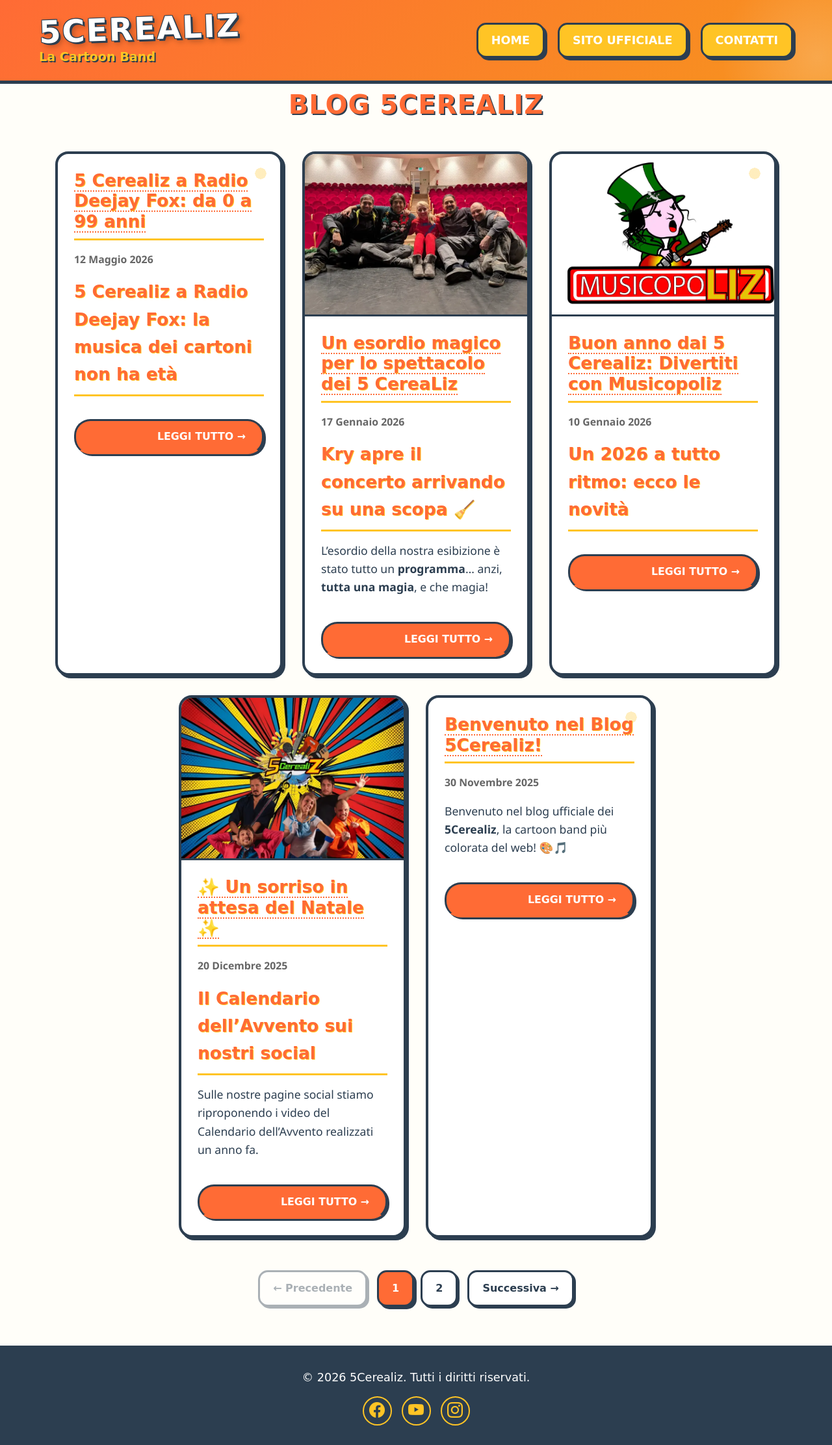
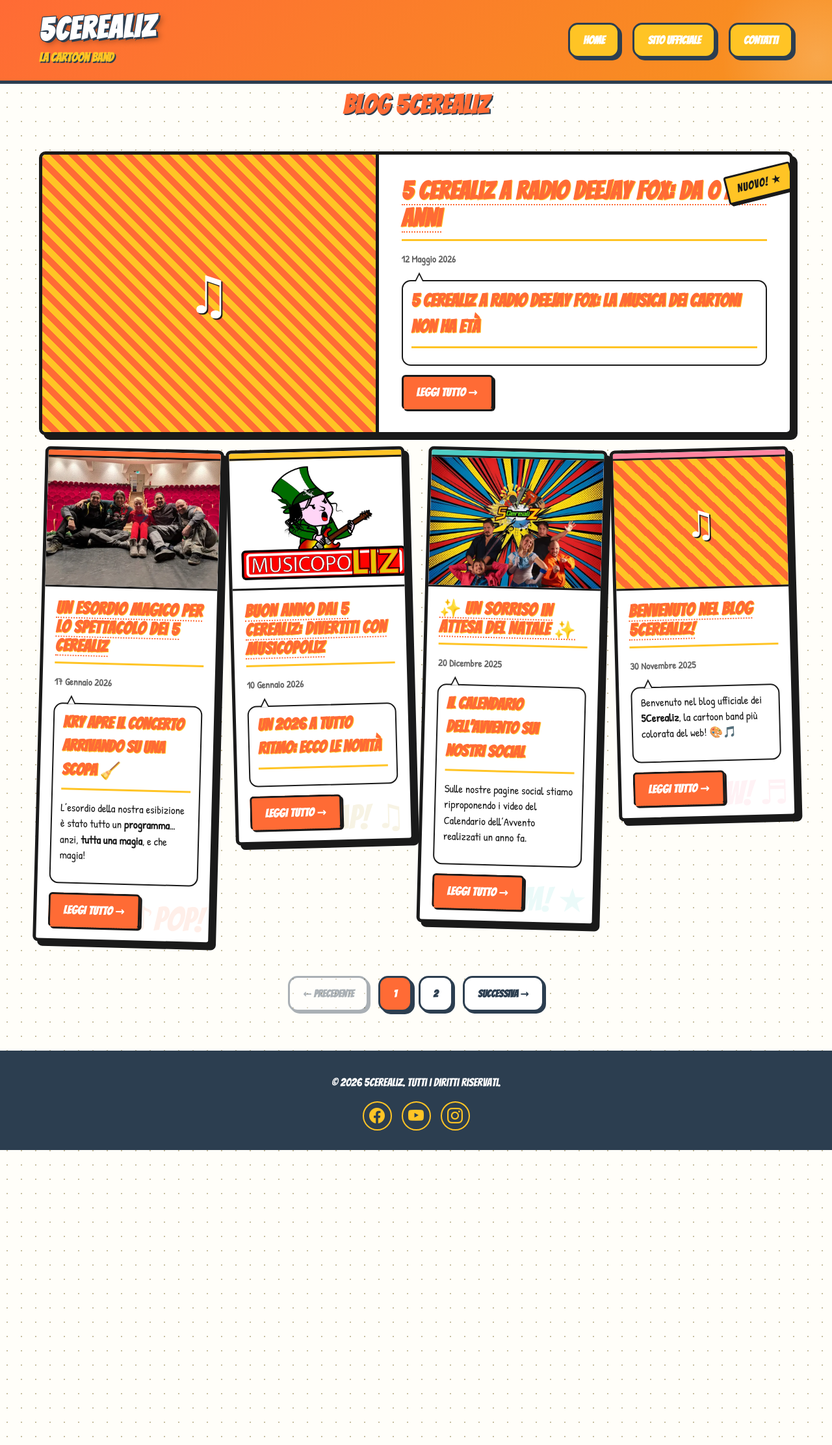
Before and after one commit to thelizberries/blog-5cerealiz, a Jekyll site: the page built from index.html, in a window 1280 px wide. Shown: the whole page at 65% size. Built offline with Jekyll 4.4.1, drawn with Linux system fonts in a browser that asks for light colours; the list of posts is cut into pages by our own code.

Commit message:
Add Google Fonts and enhance post card styles for improved typography and layout

```diff
--- a/_layouts/default.html
+++ b/_layouts/default.html
@@ -37,6 +37,10 @@
     {% endif %}
     <meta name="twitter:image" content="{{ page.image | default: '/assets/images/5cerealiz-og-image.jpg' | absolute_url }}">
 
+    <!-- Google Fonts: Comic book typography -->
+    <link rel="preconnect" href="https://fonts.googleapis.com">
+    <link rel="preconnect" href="https://fonts.gstatic.com" crossorigin>
+    <link href="https://fonts.googleapis.com/css2?family=Bangers&family=Patrick+Hand&display=swap" rel="stylesheet">
     <link rel="stylesheet" href="https://cdn.jsdelivr.net/npm/bootstrap-icons@1.11.1/font/bootstrap-icons.css">
     <link rel="stylesheet" href="{{ '/assets/css/5cerealiz-blog.css' | relative_url }}">
     {% feed_meta %}
--- a/_layouts/home.html
+++ b/_layouts/home.html
@@ -10,11 +10,13 @@
     {% if paginator.posts.size > 0 %}
         <div class="posts-list">
             {% for post in paginator.posts %}
-                <article class="post-card">
+                <article class="post-card{% if forloop.first %} post-card--hero{% endif %}">
                     {% if post.image %}
                         <div class="post-image">
                             <img src="{{ post.image | relative_url }}" alt="{{ post.title }}">
                         </div>
+                    {% else %}
+                        <div class="post-image-placeholder">&#9835;</div>
                     {% endif %}
                     <div class="post-content">
                         <h2 class="post-title">
--- a/assets/css/5cerealiz-blog.css
+++ b/assets/css/5cerealiz-blog.css
@@ -20,7 +20,8 @@
     --border-color: #2C3E50;         /* Nero fumetto */
 
     /* Tipografia cartoon */
-    --font-heading: 'Comic Sans MS', 'Chalkboard SE', 'Arial Rounded MT Bold', cursive, sans-serif;
+    --font-heading: 'Bangers', 'Comic Sans MS', cursive;
+    --font-handwriting: 'Patrick Hand', cursive;
     --font-body: 'Segoe UI', Tahoma, Geneva, Verdana, sans-serif;
 
     /* Ombre fumetto */
@@ -31,6 +32,8 @@
 body {
     font-family: var(--font-body);
     background-color: var(--bg-color);
+    background-image: radial-gradient(circle, #c8bfa0 1.5px, transparent 1.5px);
+    background-size: 22px 22px;
     color: var(--dark-color);
     line-height: 1.6;
     font-size: 16px;
@@ -156,50 +159,106 @@
 }
 
 /* ===================================
-   POST CARDS - Stile Fumetto
+   POST CARDS - Vignette Fumetto
    =================================== */
 
 .posts-list {
-    display: flex;
-    flex-wrap: wrap;
-    justify-content: center;
-    gap: 30px;
+    display: grid;
+    grid-template-columns: repeat(4, 1fr);
+    gap: 20px;
     margin-top: 30px;
+    align-items: start;
 }
 
+/* --- Vignetta base --- */
 .post-card {
-    width: 350px;
     background-color: white;
-    border: 4px solid var(--border-color);
-    border-radius: 20px;
+    border: 5px solid #1a1a1a;
+    border-radius: 8px;
     overflow: hidden;
-    box-shadow: var(--shadow-cartoon);
-    transition: all 0.3s ease;
+    box-shadow: 7px 7px 0 #1a1a1a;
+    transition: transform 0.25s ease, box-shadow 0.25s ease;
     position: relative;
+    display: flex;
+    flex-direction: column;
 }
 
-.post-card::before {
+/* Inclinazione alternata stile tavola fumetti */
+.posts-list .post-card:nth-child(2),
+.posts-list .post-card:nth-child(4) {
+    transform: rotate(1.5deg);
+}
+
+.posts-list .post-card:nth-child(3),
+.posts-list .post-card:nth-child(5) {
+    transform: rotate(-1.5deg);
+}
+
+.post-card:hover {
+    transform: rotate(0deg) scale(1.04) !important;
+    box-shadow: 10px 10px 0 #1a1a1a;
+    z-index: 5;
+}
+
+/* Strisce colorate in cima alle vignette secondarie */
+.posts-list .post-card:nth-child(2)::before {
     content: '';
+    display: block;
+    height: 8px;
+    background: #FF6B35;
+    border-bottom: 3px solid #1a1a1a;
+}
+
+.posts-list .post-card:nth-child(3)::before {
+    content: '';
+    display: block;
+    height: 8px;
+    background: #FFC425;
+    border-bottom: 3px solid #1a1a1a;
+}
+
+.posts-list .post-card:nth-child(4)::before {
+    content: '';
+    display: block;
+    height: 8px;
+    background: #4ECDC4;
+    border-bottom: 3px solid #1a1a1a;
+}
+
+.posts-list .post-card:nth-child(5)::before {
+    content: '';
+    display: block;
+    height: 8px;
+    background: #FF85A1;
+    border-bottom: 3px solid #1a1a1a;
+}
+
+/* Onomatopee decorative in background — proprietà condivise */
+.posts-list .post-card:nth-child(n+2)::after {
     position: absolute;
-    top: 10px;
-    right: 10px;
-    width: 40px;
-    height: 40px;
-    background: radial-gradient(circle, var(--accent-color) 30%, transparent 31%);
-    opacity: 0.3;
+    bottom: 8px;
+    right: 8px;
+    font-family: var(--font-heading);
+    font-size: 3.2em;
+    opacity: 0.11;
+    line-height: 1;
+    pointer-events: none;
+    user-select: none;
     z-index: 0;
 }
 
-.post-card:hover {
-    transform: translate(-3px, -3px);
-    box-shadow: 7px 7px 0px var(--border-color);
-}
+.posts-list .post-card:nth-child(2)::after { content: '\266A POP!'; color: #FF6B35; }
+.posts-list .post-card:nth-child(3)::after { content: 'ZAP! \266B'; color: #b8930a; }
+.posts-list .post-card:nth-child(4)::after { content: 'BOOM! \2605'; color: #4ECDC4; }
+.posts-list .post-card:nth-child(5)::after { content: 'WOW! \266C'; color: #FF85A1; }
 
+/* --- Immagine nella vignetta --- */
 .post-image {
     position: relative;
     overflow: hidden;
-    height: 250px;
-    border-bottom: 3px solid var(--border-color);
+    height: 200px;
+    border-bottom: 3px solid #1a1a1a;
+    flex-shrink: 0;
 }
 
 .post-image img {
@@ -207,26 +266,49 @@
     height: 100%;
     object-fit: cover;
     transition: transform 0.3s ease;
+    display: block;
 }
 
 .post-card:hover .post-image img {
     transform: scale(1.05);
 }
 
-.post-content {
-    padding: 25px;
+/* Placeholder se manca l'immagine */
+.post-image-placeholder {
+    height: 200px;
+    border-bottom: 3px solid #1a1a1a;
+    background: repeating-linear-gradient(
+        45deg,
+        var(--accent-color) 0px,
+        var(--accent-color) 10px,
+        var(--primary-color) 10px,
+        var(--primary-color) 20px
+    );
+    display: flex;
+    align-items: center;
+    justify-content: center;
+    font-size: 3.5em;
+    color: white;
+    text-shadow: 2px 2px 0 #1a1a1a;
+    flex-shrink: 0;
+}
+
+/* --- Contenuto della vignetta --- */
+.post-card .post-content {
+    padding: 18px;
     position: relative;
     z-index: 1;
     display: flex;
     flex-direction: column;
-    height: 100%;
+    flex: 1;
 }
 
 .post-title {
     font-family: var(--font-heading);
-    /*font-size: 1.6em;
-    margin-bottom: 10px;*/
-    line-height: 1.2;
+    font-size: 1.5em;
+    letter-spacing: 0.5px;
+    margin-bottom: 8px;
+    line-height: 1.1;
 }
 
 .post-title a {
@@ -237,45 +319,75 @@
 
 .post-title a:hover {
     color: var(--secondary-color);
-    text-shadow: 1px 1px 0 var(--accent-color);
 }
 
 .post-meta {
-    font-size: 0.9em;
+    font-size: 0.85em;
     color: #666;
-    margin-bottom: 15px;
+    margin-bottom: 12px;
     font-weight: 600;
+    font-family: var(--font-handwriting);
 }
 
+/* Speech bubble per l'estratto */
 .post-excerpt {
-    margin-bottom: 20px;
-    color: var(--dark-color);
-    line-height: 1.6;
+    position: relative;
+    background: white;
+    border: 2px solid #1a1a1a;
+    border-radius: 14px;
+    padding: 10px 13px;
+    margin-bottom: 14px;
+    margin-top: 6px;
+    font-family: var(--font-handwriting);
+    font-size: 0.95em;
+    line-height: 1.45;
+    color: #1a1a1a;
+    z-index: 1;
+}
+
+.post-excerpt::before {
+    content: '';
+    position: absolute;
+    top: -14px;
+    left: 18px;
+    border-width: 0 7px 14px 7px;
+    border-style: solid;
+    border-color: transparent transparent #1a1a1a transparent;
+}
+
+.post-excerpt::after {
+    content: '';
+    position: absolute;
+    top: -10px;
+    left: 20px;
+    border-width: 0 5px 10px 5px;
+    border-style: solid;
+    border-color: transparent transparent white transparent;
 }
 
 .read-more,
 .back-to-home {
     display: inline-block;
     font-family: var(--font-heading);
-    font-weight: bold;
+    font-size: 1em;
+    letter-spacing: 0.5px;
     color: white !important;
     background-color: var(--primary-color);
-    padding: 10px 25px;
-    border: 3px solid var(--border-color);
-    border-radius: 25px;
+    padding: 8px 20px;
+    border: 3px solid #1a1a1a;
+    border-radius: 6px;
     text-decoration: none;
-    box-shadow: 3px 3px 0 var(--border-color);
+    box-shadow: 3px 3px 0 #1a1a1a;
     transition: all 0.2s ease;
     text-transform: uppercase;
-    font-size: 0.9em;
-    /*margin-top: auto; */
-    text-align: right;
+    align-self: flex-start;
+    margin-top: auto;
 }
 
 .read-more:hover,
 .back-to-home:hover {
     transform: translate(-2px, -2px);
-    box-shadow: 5px 5px 0 var(--border-color);
+    box-shadow: 5px 5px 0 #1a1a1a;
     background-color: var(--secondary-color);
     color: white !important;
 }
@@ -283,7 +395,70 @@
 .read-more:active,
 .back-to-home:active {
     transform: translate(1px, 1px);
-    box-shadow: 2px 2px 0 var(--border-color);
+    box-shadow: 2px 2px 0 #1a1a1a;
+}
+
+/* --- Hero card (prima vignetta — splash page) --- */
+.post-card--hero {
+    grid-column: 1 / -1;
+    flex-direction: row;
+    transform: none !important;
+    min-height: 320px;
+    border-radius: 10px;
+}
+
+.post-card--hero::after {
+    content: 'NUOVO! \2605';
+    position: absolute;
+    top: 22px;
+    right: -6px;
+    background: var(--accent-color);
+    color: #1a1a1a;
+    font-family: var(--font-heading);
+    font-size: 1.1em;
+    letter-spacing: 1px;
+    padding: 5px 14px;
+    border: 3px solid #1a1a1a;
+    border-radius: 4px;
+    box-shadow: 3px 3px 0 #1a1a1a;
+    transform: rotate(-14deg);
+    z-index: 10;
+    opacity: 1;
+    pointer-events: none;
+    user-select: none;
+}
+
+.post-card--hero .post-image {
+    width: 45%;
+    flex-shrink: 0;
+    height: auto;
+    min-height: 320px;
+    border-bottom: none;
+    border-right: 5px solid #1a1a1a;
+}
+
+.post-card--hero .post-image-placeholder {
+    width: 45%;
+    flex-shrink: 0;
+    height: auto;
+    min-height: 320px;
+    border-bottom: none;
+    border-right: 5px solid #1a1a1a;
+    font-size: 5em;
+}
+
+.post-card--hero .post-content {
+    flex: 1;
+    padding: 35px;
+    justify-content: center;
+}
+
+.post-card--hero .post-title {
+    font-size: 2.2em;
+}
+
+.post-card--hero .post-excerpt {
+    font-size: 1.05em;
 }
 
 /* ===================================
@@ -578,6 +753,16 @@
    RESPONSIVE
    =================================== */
 
+@media (max-width: 1100px) {
+    .posts-list {
+        grid-template-columns: repeat(2, 1fr);
+    }
+
+    .post-card--hero {
+        grid-column: 1 / -1;
+    }
+}
+
 @media (max-width: 768px) {
     .site-logo h1 {
         font-size: 2em;
@@ -598,7 +783,34 @@
     }
 
     .posts-list {
-        grid-template-columns: 1fr;
+        grid-template-columns: repeat(2, 1fr);
+    }
+
+    /* Hero diventa verticale su tablet/mobile */
+    .post-card--hero {
+        flex-direction: column;
+        min-height: auto;
+        grid-column: 1 / -1;
+    }
+
+    .post-card--hero .post-image,
+    .post-card--hero .post-image-placeholder {
+        width: 100%;
+        min-height: 220px;
+        border-right: none;
+        border-bottom: 5px solid #1a1a1a;
+    }
+
+    .post-card--hero .post-content {
+        padding: 20px;
+    }
+
+    /* Disabilita rotazioni su tablet/mobile */
+    .posts-list .post-card:nth-child(2),
+    .posts-list .post-card:nth-child(3),
+    .posts-list .post-card:nth-child(4),
+    .posts-list .post-card:nth-child(5) {
+        transform: none;
     }
 
     .post {
@@ -623,7 +835,12 @@
         font-size: 1em;
     }
 
-    .post-image {
-        height: 200px;
+    .posts-list {
+        grid-template-columns: 1fr;
+    }
+
+    .post-image,
+    .post-image-placeholder {
+        height: 180px;
     }
 }
```
